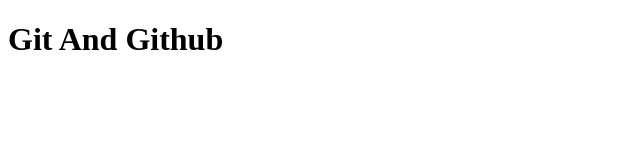
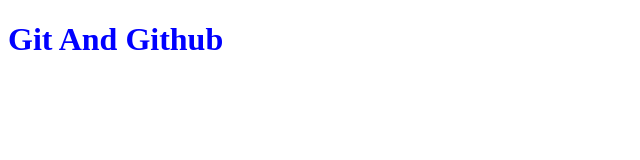
Before and after one commit to shroshni/First-git, a plain HTML site: page index.html in a window 1280 px wide. Shown: the whole page, without its empty margins (0-640 px from the left). Drawn offline with Linux system fonts and the light colour scheme.

Commit message:
color change

```diff
--- a/index.html
+++ b/index.html
@@ -5,7 +5,7 @@
     <meta name="viewport" content="width=device-width, initial-scale=1.0">
     <title>First Git</title>
 
-    <h1>Git And Github</h1>
+    <h1 style="color: blue;">Git And Github</h1>
 </head>
 <body>
 
```
